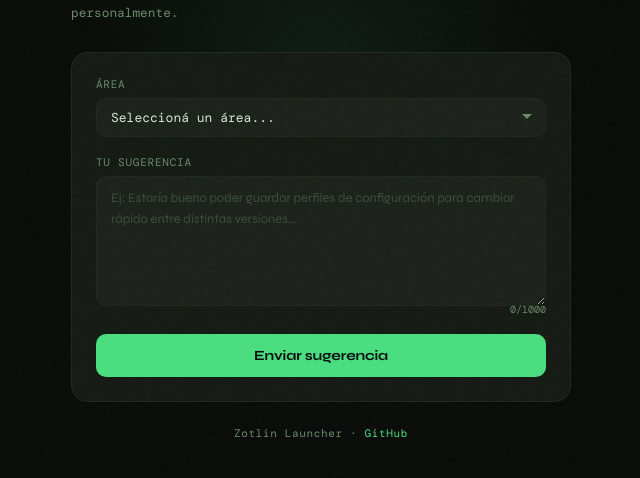
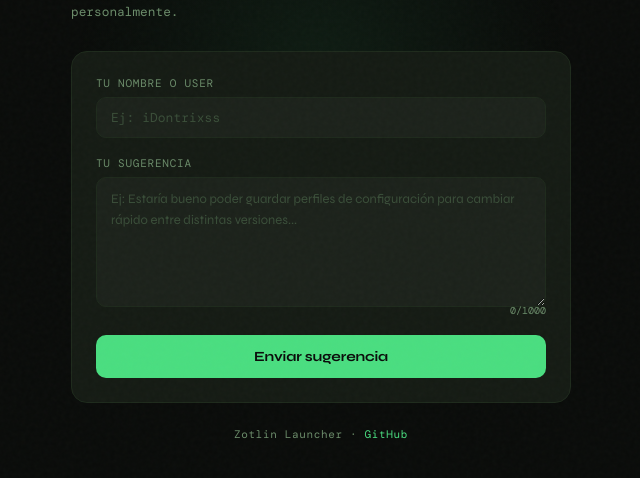
Before and after one commit to iDontrixss/Loryq-Reports-and-suggestions, a plain HTML site: page suggestion/index.html in a window 1280 px wide. Shown: the part 286-764 px from the top of the page, without its empty margins (319-959 px from the left). Drawn offline with nearby package versions, Linux system fonts and the light colour scheme; a web font is replaced by a local one.

Commit message:
Update index.html

```diff
--- a/suggestion/index.html
+++ b/suggestion/index.html
@@ -230,15 +230,8 @@
 
     <div class="card">
       <div class="field">
-        <label>Área</label>
-        <select id="area">
-          <option value="">Seleccioná un área...</option>
-          <option value="launcher">Launcher en general</option>
-          <option value="ui">Interfaz / diseño</option>
-          <option value="versiones">Gestión de versiones</option>
-          <option value="rendimiento">Rendimiento</option>
-          <option value="otro">Otro</option>
-        </select>
+        <label>Tu nombre o user</label>
+        <input type="text" id="author" placeholder="Ej: iDontrixss" maxlength="32">
       </div>
 
       <div class="field">
```
